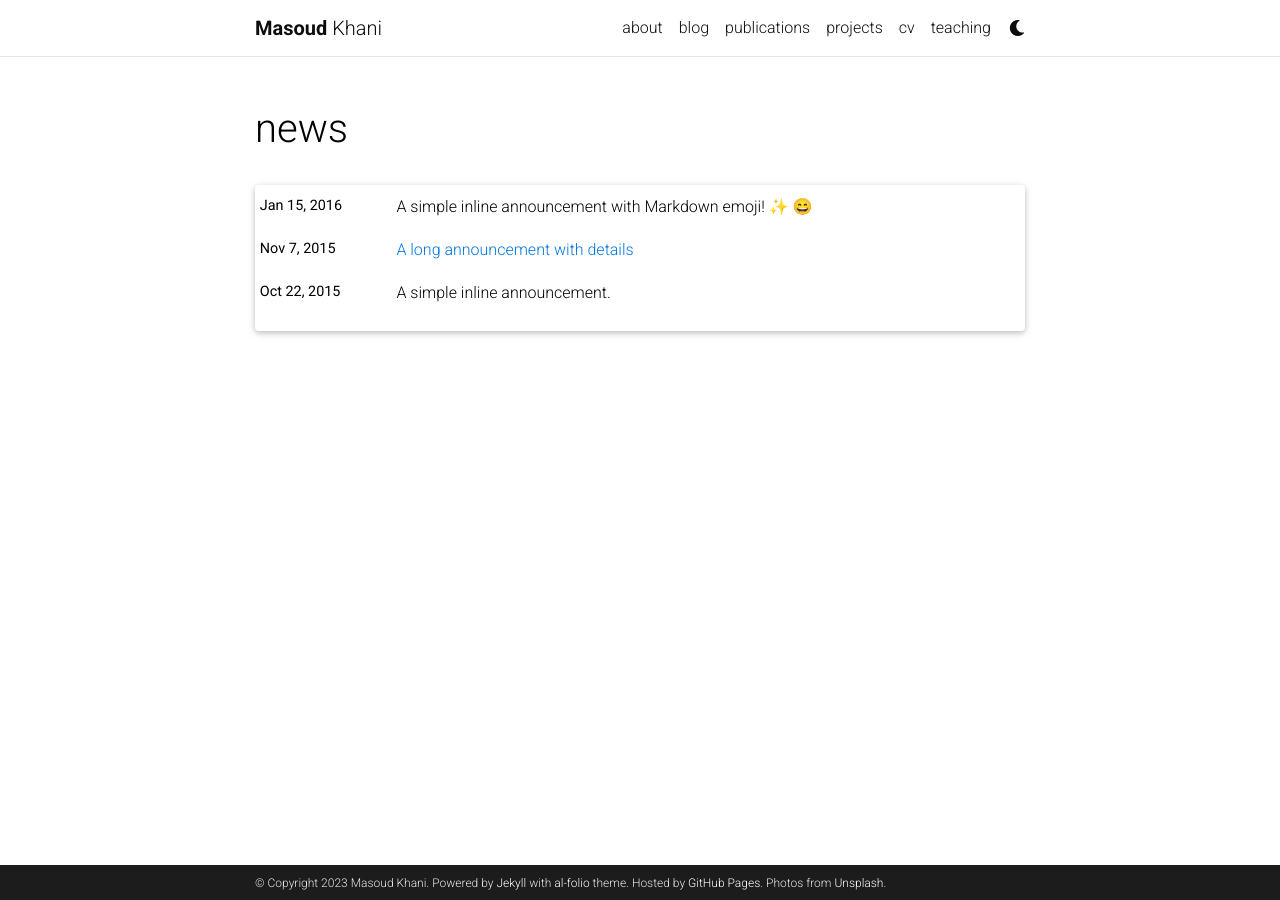
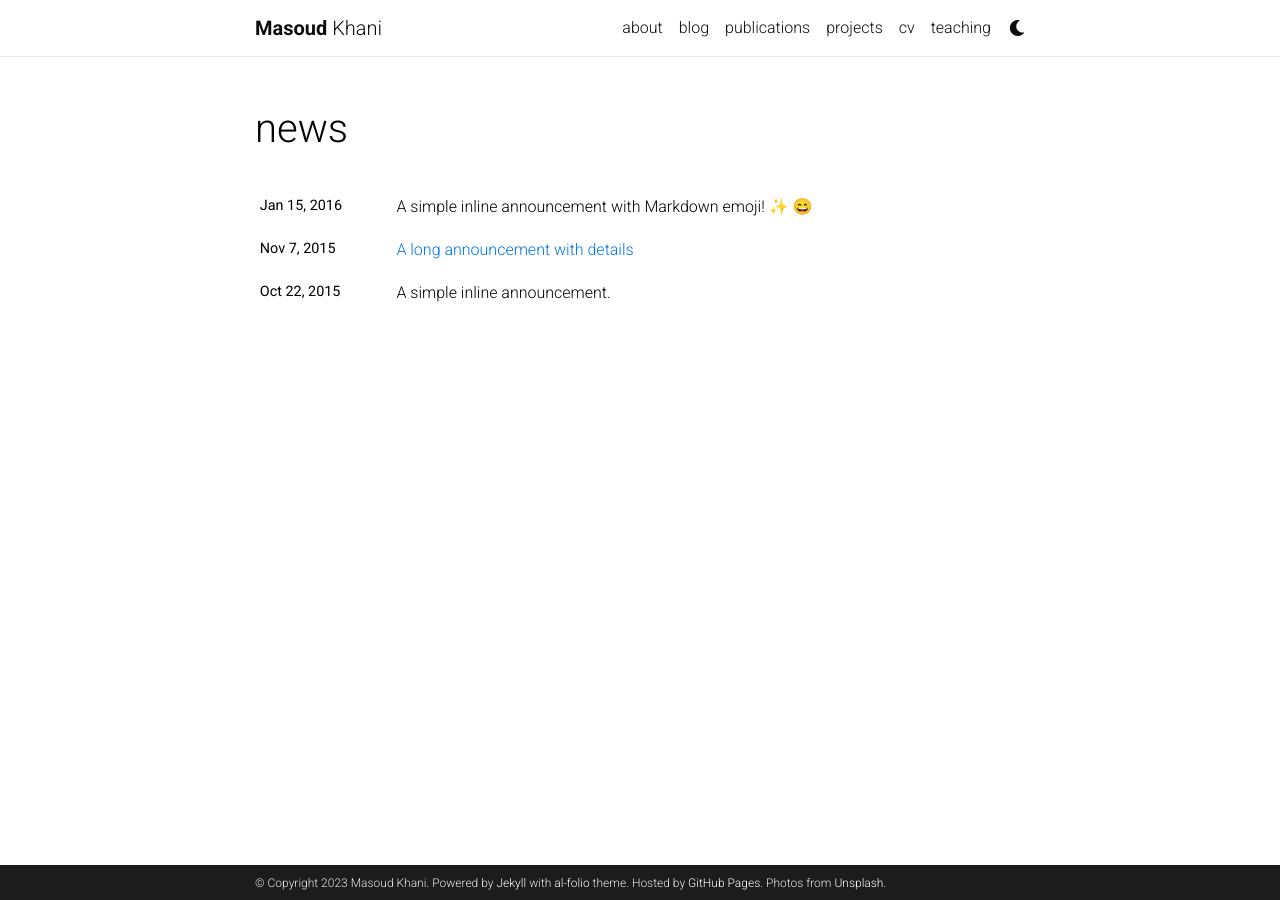
Before and after one commit to msdkhani/msdkhani.github.io, a Jekyll site: the page built from news.html, in a window 1280 px wide. Built offline with Jekyll 4.4.1, drawn with Linux system fonts in a browser that asks for light colours; emoji names are drawn with the system emoji font; comment, search, counter and statistics services are not loaded; a style sheet for code colours, icons or effects is not loaded.

Commit message:
Update news.html

```diff
--- a/_includes/news.html
+++ b/_includes/news.html
@@ -1,5 +1,5 @@
 
-          <div class="news card">
+          <div class="news">
             {% if site.news != blank -%}
             {%- assign news_size = site.news | size -%}
             <div class="table-responsive" {% if site.news.scrollable and news_size > 3 %}style="max-height: 10vw"{% endif %}>
```
